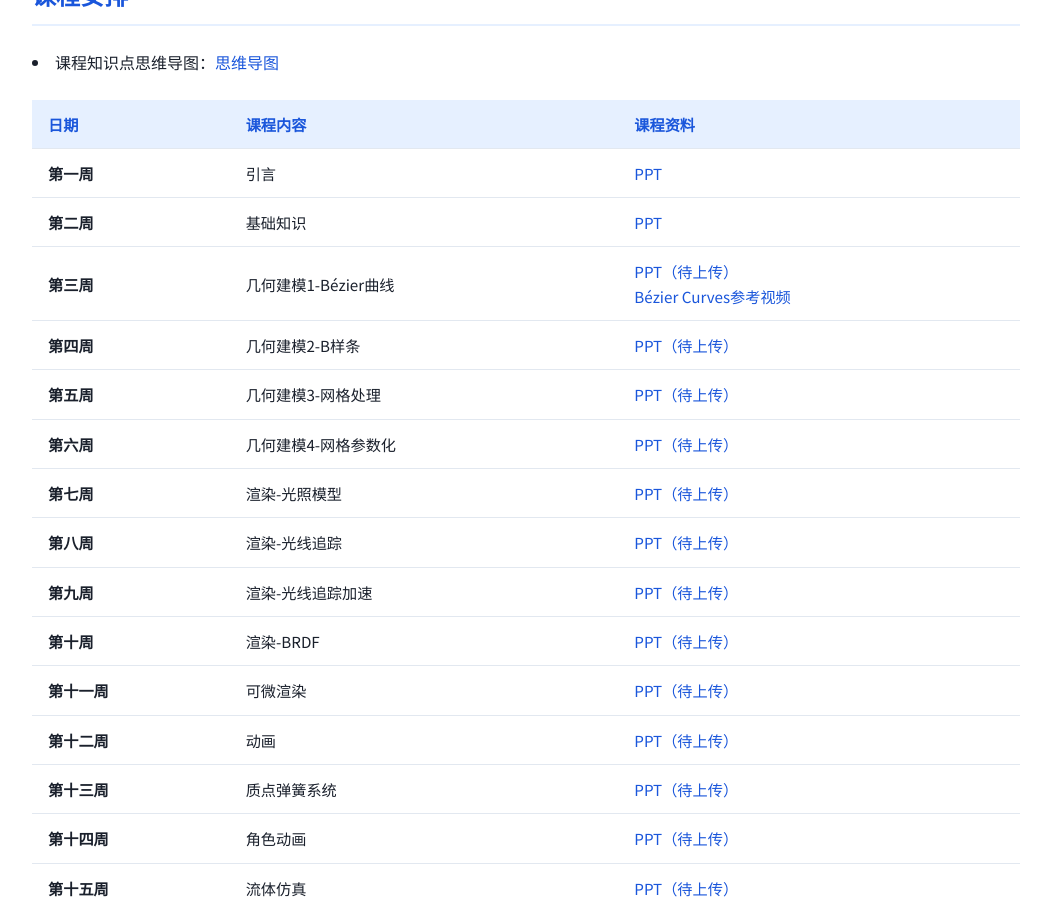
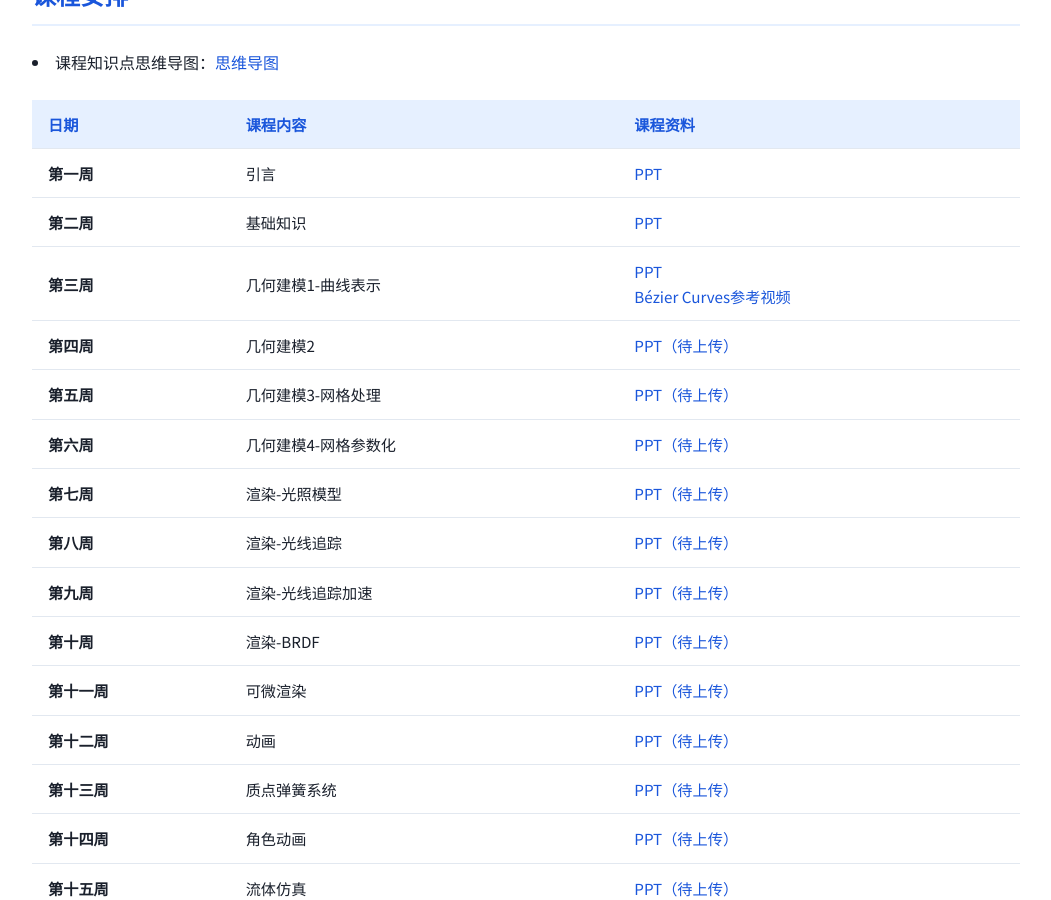
Before and after one commit to zhwinfo/zhwinfo.github.io, a Jekyll site: the page cg/index.html, which Jekyll copies as it is, in a window 1280 px wide and 900 px high, scrolled down 921 px. Shown: the whole window, without its empty margins (114-1165 px from the left). Built offline with Jekyll 4.4.1, drawn with Linux system fonts in a browser that asks for light colours.

Commit message:
fast update

```diff
--- a/cg/index.html
+++ b/cg/index.html
@@ -334,15 +334,15 @@
                         </tr>
                         <tr>
                             <td><strong>第三周</strong></td>
-                            <td>几何建模1-Bézier曲线</td>
+                            <td>几何建模1-曲线表示</td>
                             <td>
-                                <a href="javascript:void(0)" onclick="window.open(pptLink, '_blank')">PPT（待上传）</a><br>
+                                <a href="javascript:void(0)" onclick="window.open(pptLink, '_blank')">PPT</a><br>
                                 <a href="https://www.bilibili.com/video/BV1m44y1y7bC" target="_blank">Bézier Curves参考视频</a>
                             </td>
                         </tr>
                         <tr>
                             <td><strong>第四周</strong></td>
-                            <td>几何建模2-B样条</td>
+                            <td>几何建模2</td>
                             <td><a href="javascript:void(0)" onclick="window.open(pptLink, '_blank')">PPT（待上传）</a></td>
                         </tr>
                         <tr>
```
